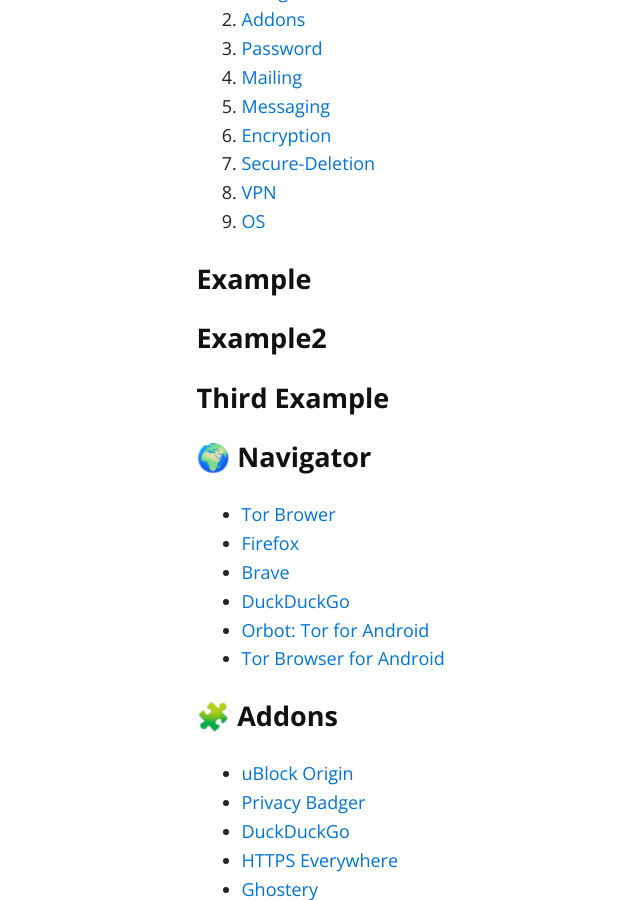
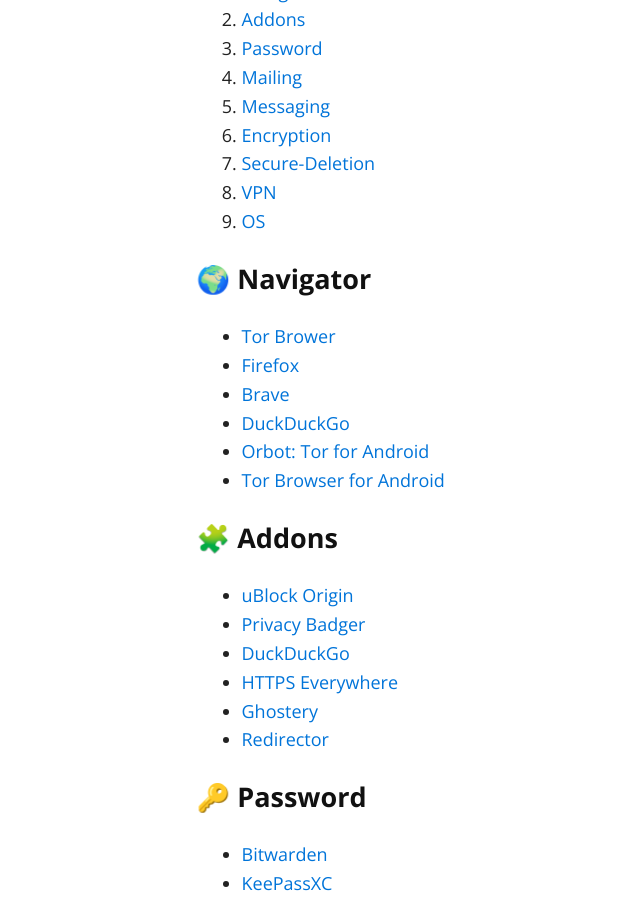
Before and after one commit to jcabeza/Privacy, a Jekyll site: the page built from index.md, in a window 1280 px wide and 900 px high, scrolled down 450 px. Shown: the whole window, without its empty margins (113-753 px from the left). Built offline with Jekyll 4.4.1, drawn with Linux system fonts in a browser that asks for light colours; nearby versions of some CDN libraries; our own code applies the rules of GitHub Pages for plain Markdown files.

Commit message:
Update index.md

```diff
--- a/index.md
+++ b/index.md
@@ -12,10 +12,6 @@
 7. [Secure-Deletion](####Secure-Deletion)
 8. [VPN](####VPN)
 9. [OS](####OS)
-
-#### Example
-#### Example2
-#### Third Example
 
 #### 🌍 Navigator
 
```
